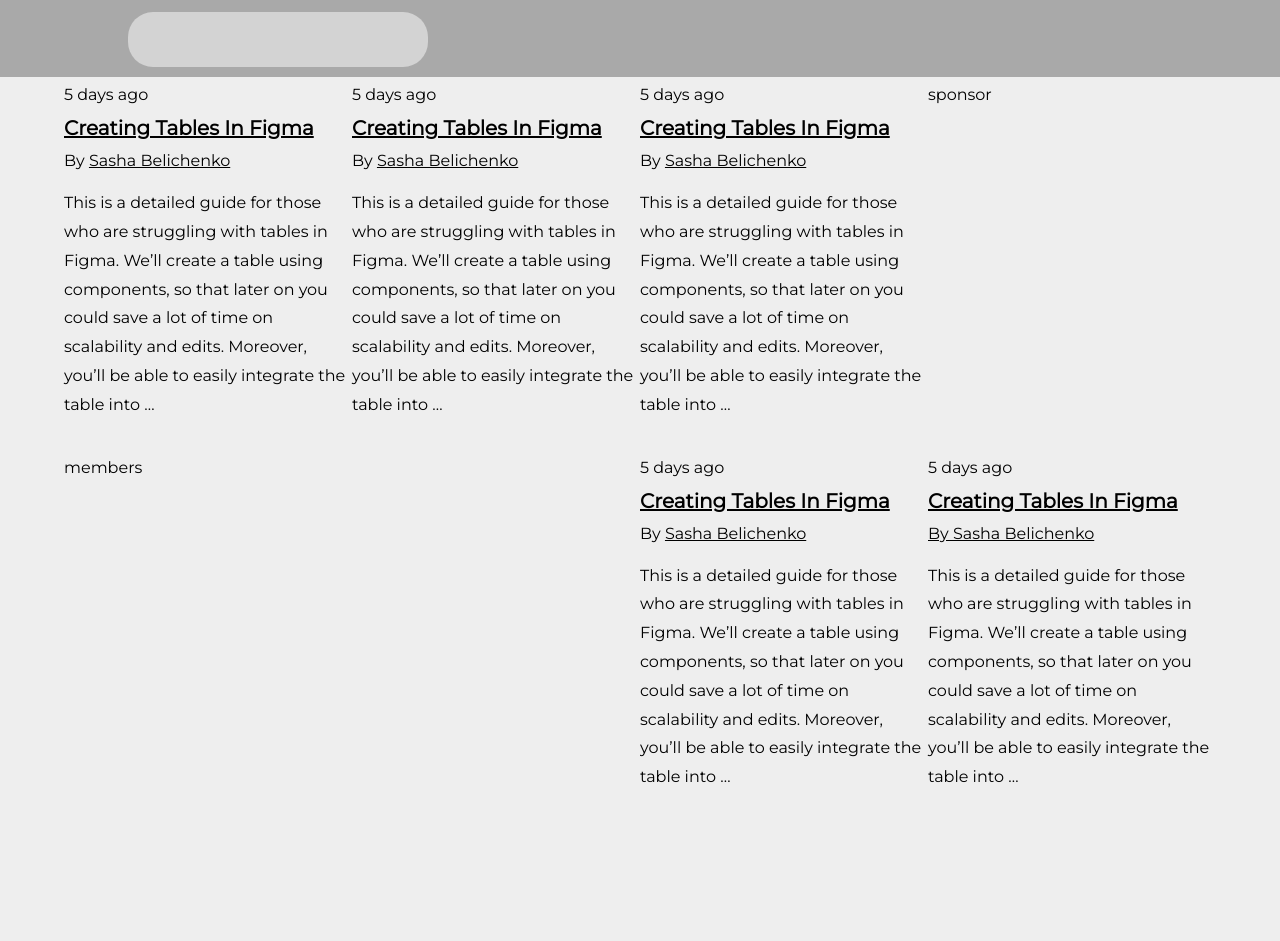
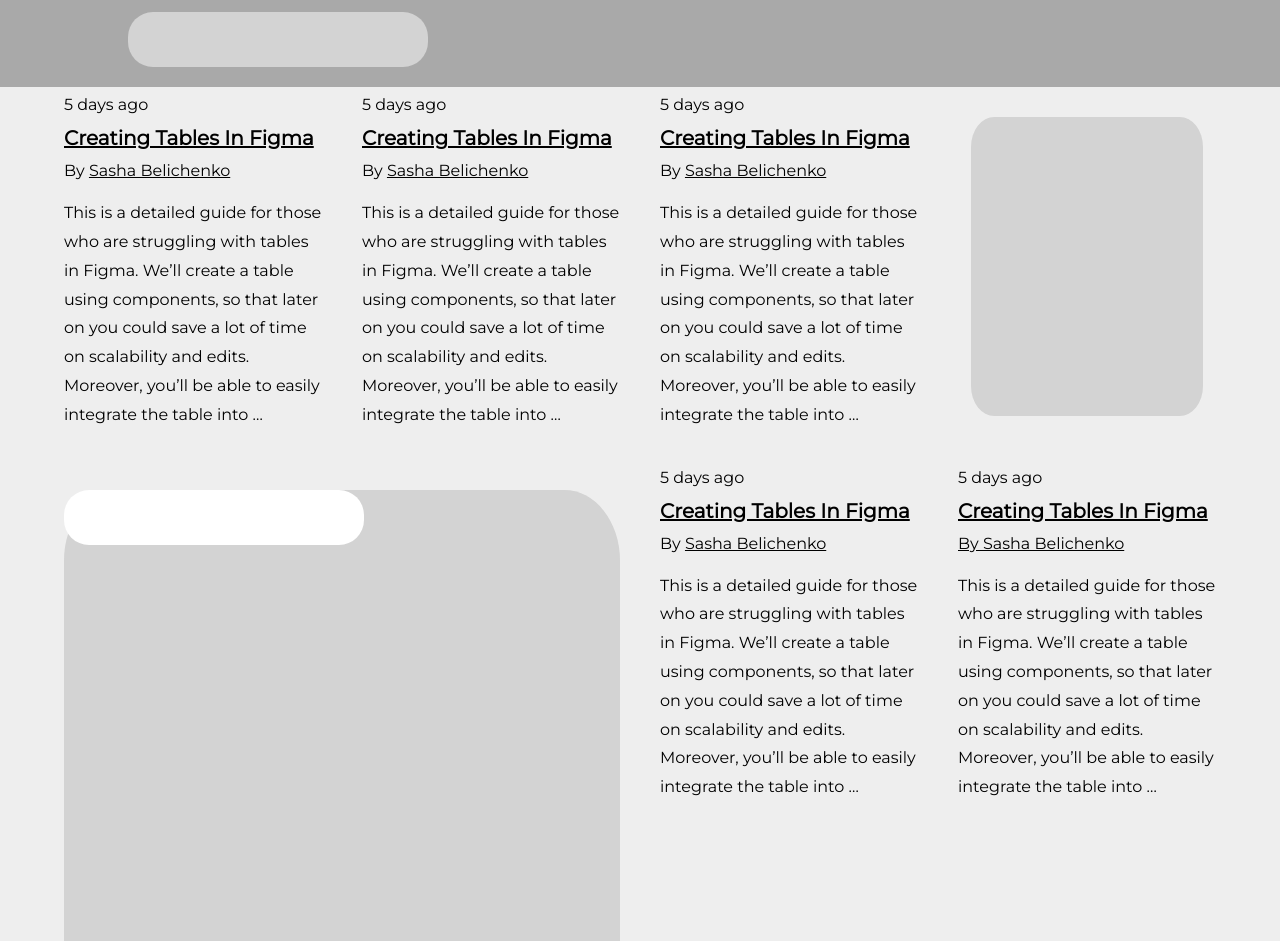
Before and after one commit to mohamednaser/Design-Teardown, a website: page index.html in a window 1280 px wide. Shown: the part 1411-2352 px from the top of the page. Drawn offline with Linux system fonts and the light colour scheme.

Commit message:
Create sponsor image and banner

```diff
--- a/index.html
+++ b/index.html
@@ -157,14 +157,16 @@
           <div class="go-to-article-arrow"></div>
         </article>
         <div class="smashing-members">
-          <span> members</span>
+          <div class="members-banner">
+            <div class="banner-button">
+            </div>
+          </div>
         </div>
         <div class="smashing-tv">
           <span>tv</span>
         </div>
         <div class="sponsor">
           <div class="gray-image">
-            <span>sponsor</span>
           </div>
         </div>
       </div>
--- a/src/css/style.css
+++ b/src/css/style.css
@@ -2,7 +2,7 @@
 
 * {
   /* border: 0.5px solid gray; */
-  background: #eeeeee;
+  background: #eee;
   font-family: "Montserrat", Arial, Helvetica, sans-serif;
   box-sizing: border-box;
 }
@@ -73,7 +73,7 @@
 .membership-div {
   padding-left: 10%;
   padding-top: 4%;
-  padding-bottom: 10px;
+  padding-bottom: 20px;
   background-color: darkgray;
 }
 
@@ -112,7 +112,7 @@
   grid-template-rows: repeat(5, 1fr);
   width: 90%;
   margin: auto;
-  row-gap: 40px;
+  gap: 40px;
 }
 
 .created-at {
@@ -185,6 +185,32 @@
 .smashing-tv {
   grid-column: 3 / 5;
   grid-row: 4 / 6;
+}
+
+.gray-image {
+  display: block;
+  height: 90%;
+  width: 90%;
+  border-radius: 10%;
+  background-color: #d3d3d3;
+  margin: 20px auto;
+}
+
+.members-banner {
+  display: block;
+  height: 100%;
+  width: 100%;
+  border-radius: 10%;
+  background-color: #d3d3d3;
+  margin: 20px auto;
+}
+
+.banner-button {
+  margin-top: 15px;
+  width: 300px;
+  height: 55px;
+  border-radius: 25px;
+  background-color: white;
 }
 
 /* Ethics & Privacy */
```
Also changed, not shown: build/css/style.css.
